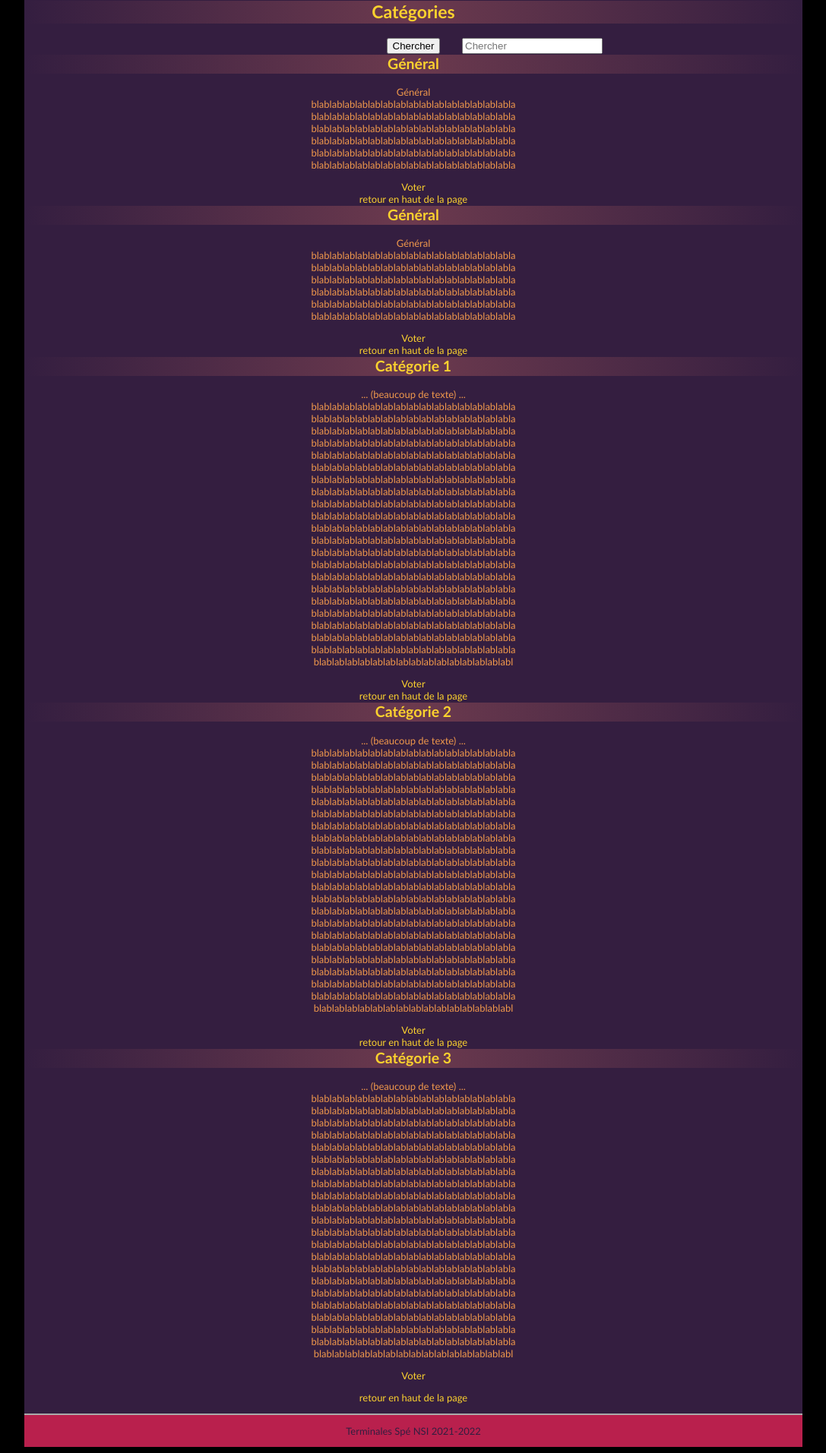
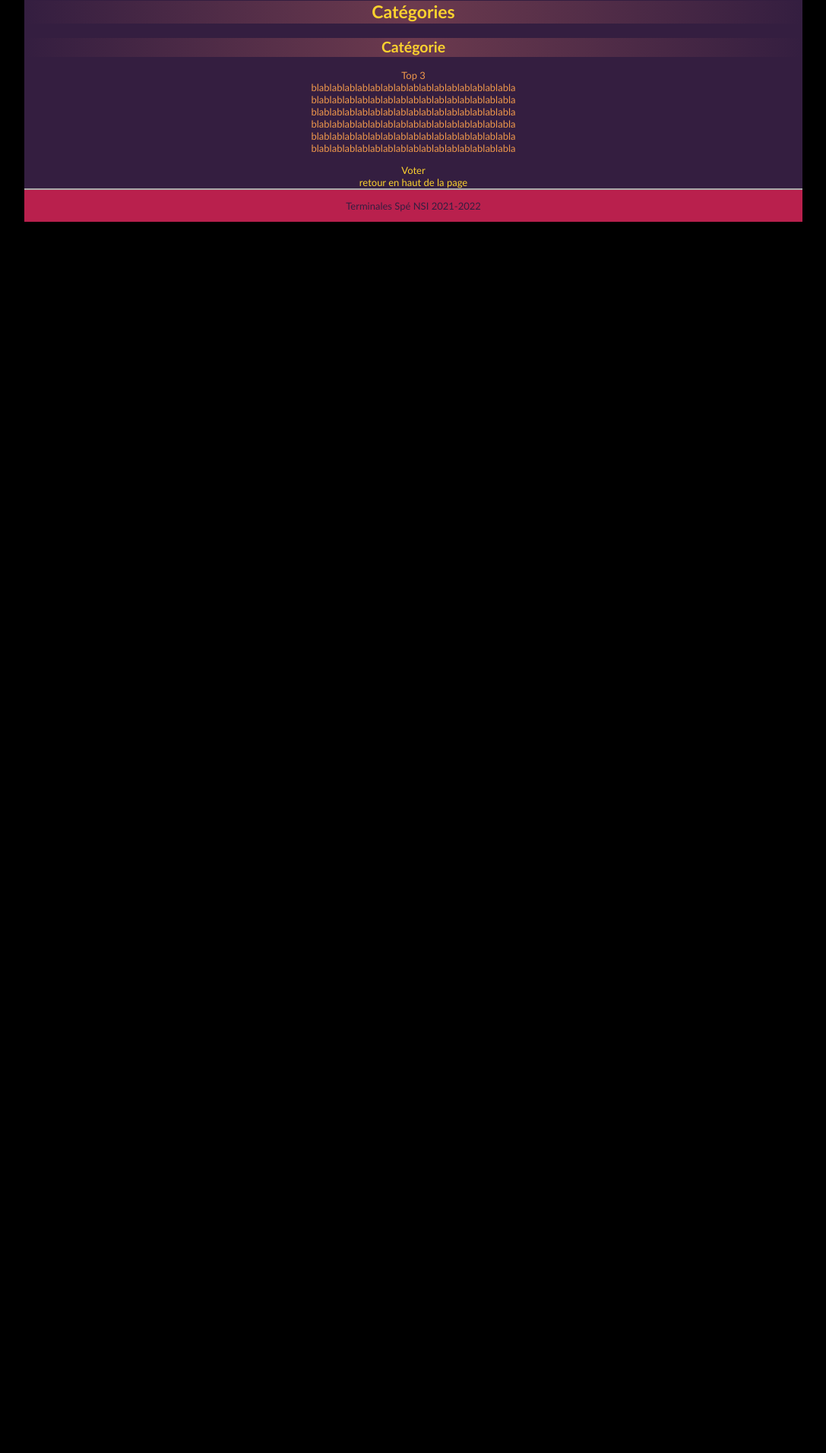
Before and after one commit to gbaalat/vote, a Python web app: template src/vote/nav/templates/index.html in a window 1280 px wide. Shown: the part 136-2049 px from the top of the page at 76% size, without its empty margins (32-1119 px from the left). After the commit the page ends 428 px from the top, so only its background shows below. Run offline with Jinja, Linux system fonts and the light colour scheme; the template is opened without the code that fills it: most values are stand-ins (such as "Sample title", 1, 10 or a date in 2020).

Commit message:
Mise à jour nav

```diff
--- a/src/vote/nav/templates/index.html
+++ b/src/vote/nav/templates/index.html
@@ -2,118 +2,35 @@
 
 {% block section %}
    <h2 id="haut">Catégories</h2>
-		<form id="form">
-			<input type="search" id="query" name="q" placeholder="Chercher">
-			<button>Chercher</button>
-		</form>
-		<h2 id="Gen">Général</h2>
-		<p>Général</br>
+
+       {% for cat in categories %}
+           <h2 id="Gen">Catégorie
+           {% if cat.genre == "M" %}
+               Homme
+           {% endif %}
+           {% if cat.genre == "F" %}
+               Femme
+           {% endif %}
+           {% if cat.niveau == "T" %}
+               Terminale
+           {% endif %}
+           {% if cat.niveau == "P" %}
+               Première
+           {% endif %}
+           {% if cat.niveau == "S" %}
+               Seconde
+           {% endif %}
+
+           </h2>
+           <p>Top 3</br>
            blablablablablablablablablablablablablablablabla</br>
            blablablablablablablablablablablablablablablabla</br>
            blablablablablablablablablablablablablablablabla</br>
            blablablablablablablablablablablablablablablabla</br>
            blablablablablablablablablablablablablablablabla</br>
            blablablablablablablablablablablablablablablabla</br>
-
            </p>
-		<a href="http://127.0.0.1:5000/vote" style:"color:#f0984b">Voter</a></br>
-		<a href="#haut">retour en haut de la page</a>
-
-
-		{% for i in categories %}
-			<h2 id="Gen">Général</h2>
-			<p>Général</br>
-			blablablablablablablablablablablablablablablabla</br>
-			blablablablablablablablablablablablablablablabla</br>
-			blablablablablablablablablablablablablablablabla</br>
-			blablablablablablablablablablablablablablablabla</br>
-			blablablablablablablablablablablablablablablabla</br>
-			blablablablablablablablablablablablablablablabla</br>
-
-			</p>
-			<a href="{{ url_for('votes_bp.vote', categorie_id = i.id) }}" style:"color:#f0984b">Voter</a></br>
+           <a href="{{ url_for('votes_bp.vote', categorie_id = cat.id) }}" style:"color:#f0984b">Voter</a></br>
            <a href="#haut">retour en haut de la page</a>
        {% endfor %}
-
-		<h2 id="Cat1">Catégorie 1</h2>
-		<p>... (beaucoup de texte) ...</br>
-		blablablablablablablablablablablablablablablabla</br>
-		blablablablablablablablablablablablablablablabla</br>
-		blablablablablablablablablablablablablablablabla</br>
-		blablablablablablablablablablablablablablablabla</br>
-		blablablablablablablablablablablablablablablabla</br>
-		blablablablablablablablablablablablablablablabla</br>
-		blablablablablablablablablablablablablablablabla</br>
-		blablablablablablablablablablablablablablablabla</br>
-		blablablablablablablablablablablablablablablabla</br>
-		blablablablablablablablablablablablablablablabla</br>
-		blablablablablablablablablablablablablablablabla</br>
-		blablablablablablablablablablablablablablablabla</br>
-		blablablablablablablablablablablablablablablabla</br>
-		blablablablablablablablablablablablablablablabla</br>
-		blablablablablablablablablablablablablablablabla</br>
-		blablablablablablablablablablablablablablablabla</br>
-		blablablablablablablablablablablablablablablabla</br>
-		blablablablablablablablablablablablablablablabla</br>
-		blablablablablablablablablablablablablablablabla</br>
-		blablablablablablablablablablablablablablablabla</br>
-		blablablablablablablablablablablablablablablabla</br>
-		blablablablablablablablablablablablablablablabl</br>
-		</p>
-		<a href="http://127.0.0.1:5000/vote" style:"color:#f0984b">Voter</a></br>
-		<a href="#haut">retour en haut de la page</a>
-		<h2 id="Cat2">Catégorie 2</h2>
-		<p>... (beaucoup de texte) ...</br>
-		blablablablablablablablablablablablablablablabla</br>
-		blablablablablablablablablablablablablablablabla</br>
-		blablablablablablablablablablablablablablablabla</br>
-		blablablablablablablablablablablablablablablabla</br>
-		blablablablablablablablablablablablablablablabla</br>
-		blablablablablablablablablablablablablablablabla</br>
-		blablablablablablablablablablablablablablablabla</br>
-		blablablablablablablablablablablablablablablabla</br>
-		blablablablablablablablablablablablablablablabla</br>
-		blablablablablablablablablablablablablablablabla</br>
-		blablablablablablablablablablablablablablablabla</br>
-		blablablablablablablablablablablablablablablabla</br>
-		blablablablablablablablablablablablablablablabla</br>
-		blablablablablablablablablablablablablablablabla</br>
-		blablablablablablablablablablablablablablablabla</br>
-		blablablablablablablablablablablablablablablabla</br>
-		blablablablablablablablablablablablablablablabla</br>
-		blablablablablablablablablablablablablablablabla</br>
-		blablablablablablablablablablablablablablablabla</br>
-		blablablablablablablablablablablablablablablabla</br>
-		blablablablablablablablablablablablablablablabla</br>
-		blablablablablablablablablablablablablablablabl</br>
-		</p>
-		<a href="http://127.0.0.1:5000/vote" style:"color:#f0984b">Voter</a></br>
-		<a href="#haut">retour en haut de la page</a>
-		<h2 id="Cat3">Catégorie 3</h2>
-		<p>... (beaucoup de texte) ...</br>
-		blablablablablablablablablablablablablablablabla</br>
-		blablablablablablablablablablablablablablablabla</br>
-		blablablablablablablablablablablablablablablabla</br>
-		blablablablablablablablablablablablablablablabla</br>
-		blablablablablablablablablablablablablablablabla</br>
-		blablablablablablablablablablablablablablablabla</br>
-		blablablablablablablablablablablablablablablabla</br>
-		blablablablablablablablablablablablablablablabla</br>
-		blablablablablablablablablablablablablablablabla</br>
-		blablablablablablablablablablablablablablablabla</br>
-		blablablablablablablablablablablablablablablabla</br>
-		blablablablablablablablablablablablablablablabla</br>
-		blablablablablablablablablablablablablablablabla</br>
-		blablablablablablablablablablablablablablablabla</br>
-		blablablablablablablablablablablablablablablabla</br>
-		blablablablablablablablablablablablablablablabla</br>
-		blablablablablablablablablablablablablablablabla</br>
-		blablablablablablablablablablablablablablablabla</br>
-		blablablablablablablablablablablablablablablabla</br>
-		blablablablablablablablablablablablablablablabla</br>
-		blablablablablablablablablablablablablablablabla</br>
-		blablablablablablablablablablablablablablablabl</br>
-		</p>
-		<a href="http://127.0.0.1:5000/vote" style:"color:#f0984b">Voter</a></br>
-		<p><a href="#haut">retour en haut de la page</a></p>
 {% endblock %}
```
Lines whose indentation alone changed are shown as unchanged.
